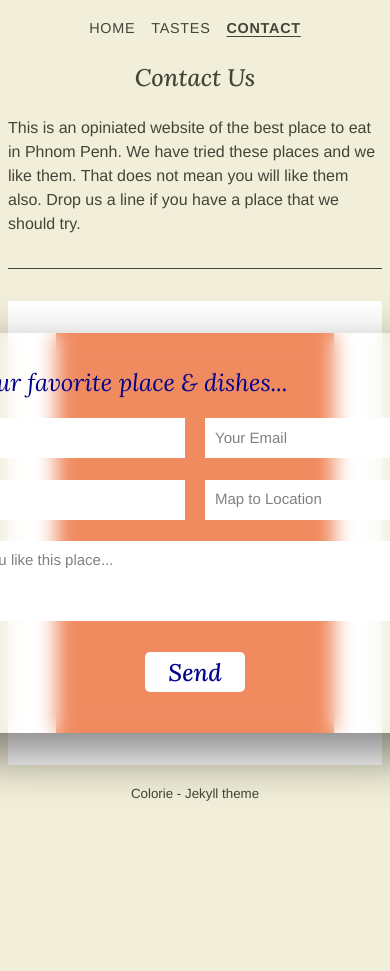
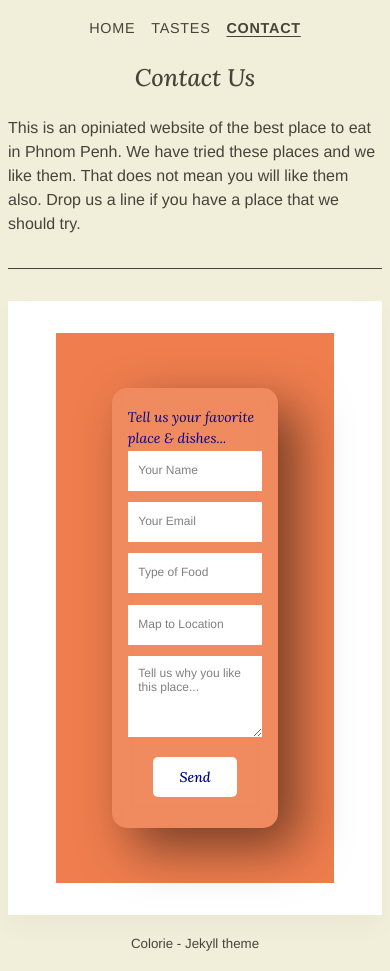
Before and after one commit to yong-lim/eateries, a Jekyll site: the page built from _pages/contact.md, in a window 390 px wide. Built offline with Jekyll 4.4.1, drawn with Linux system fonts in a browser that asks for light colours; some web fonts are replaced; before the commit the page ends 900 px from its top, so only the background shows below that.

Commit message:
Add responsive css for contact form

```diff
--- a/_includes/contact.html
+++ b/_includes/contact.html
@@ -1,15 +1,12 @@
 <div class="container">
    <form id="formID" onsubmit="postEatery(event)">
       <h4>Tell us your favorite place & dishes...</h4>
-
       <input type="text"  name="entry.485428648"  id="yourName"  placeholder="Your Name"       required>
       <input type="email" name="emailAddress"     id="yourEmail" placeholder="Your Email"      required>
       <input type="text"  name="entry.1364348215" id="typeFood"  placeholder="Type of Food"    required>
       <input type="text"  name="entry.467555596"  id="gMap"      placeholder="Map to Location" required>
-
       <textarea name="entry.1696159737" placeholder="Tell us why you like this place..." required></textarea>
       <input type="submit" value="Send" id="sendButton">
-
       <div id="alert-field" hidden>
          <p>Uh oh! Something went wrong!</p>
       </div>
@@ -91,9 +88,7 @@
    outline: none;
    border: none;
    min-width: 600px;
-    max-width: 600px;
    min-height: 80px;
-    max-height: 80px;
    color: blue;
 }
 
@@ -131,4 +126,108 @@ textarea::-webkit-scrollbar-thumb{
    font-size: 14px;
 }
 
+@media only screen and (min-width:700px) and (max-width:995px)
+{
+   .container {
+      width:100%;
+      height: 550px;
+   }
+   .container form h4 {
+      padding-left:16px;
+      font-size:16px;
+   }
+   .container form #yourEmail,
+   .container form #gMap {
+      width:80%;
+      margin-left: 0px;
+   }
+   #formID {
+      height: 500px;
+      width:50%;
+      padding-left:0px;
+      padding-right:0px;
+   }
+   #formID input[type="text"] {
+      width:80%;
+   }
+   #formID textarea {
+      min-width: 80%;
+   }
+   .container form #sendButton{
+      font-size: 20px;
+   }
+}
+@media only screen and (min-width:400px) and (max-width:699px)
+{
+   .container
+   {
+      width:100%;
+      height: 550px;
+   }
+   .container form h4
+   {
+      font-size:16px;
+      padding-left:16px;
+      padding-bottom: 1.5rem;
+   }
+   .container form #yourEmail,
+   .container form #gMap {
+      width:80%;
+      margin-left: 0px;
+      font-size: 13px;
+   }
+   #formID {
+      width:60%;
+      height: 80%;
+   }
+   #formID input[type="text"] {
+      width:80%;
+      font-size: 13px;
+   }
+   .container form textarea {
+      width:80%;
+      min-width: 100px;
+      font-size: 13px;
+   }
+   .container form #sendButton{
+      font-size: 16px;
+   }
+}
+@media only screen and (min-width:100px) and (max-width:399px)
+{
+   .container
+   {
+      width:100%;
+      height: 550px;
+   }
+   .container form h4
+   {
+      font-size:14px;
+      padding-left:16px;
+      padding-bottom: 1.5rem;
+   }
+   .container form #yourEmail,
+   .container form #gMap {
+      width:80%;
+      margin-left: 0px;
+      font-size: 12px;
+   }
+   #formID {
+      width:60%;
+      height: 80%;
+   }
+   #formID input[type="text"] {
+      width:80%;
+      font-size: 12px;
+   }
+   .container form textarea {
+      width:80%;
+      min-width: 100px;
+      font-size: 12px;
+   }
+   .container form #sendButton{
+      width:50%;
+      font-size: 14px;
+   }
+}
 </style>
```
Lines whose indentation alone changed are shown as unchanged.
